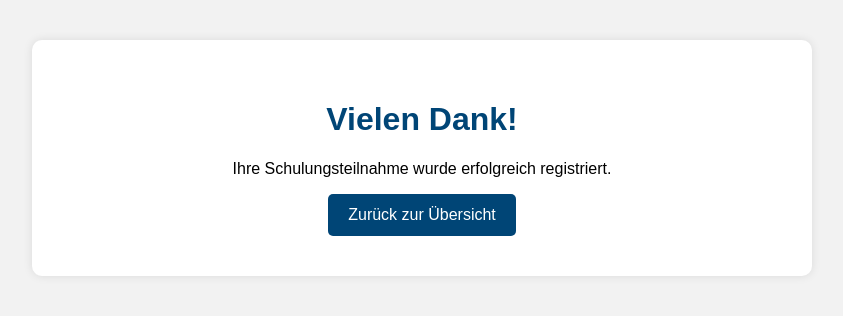
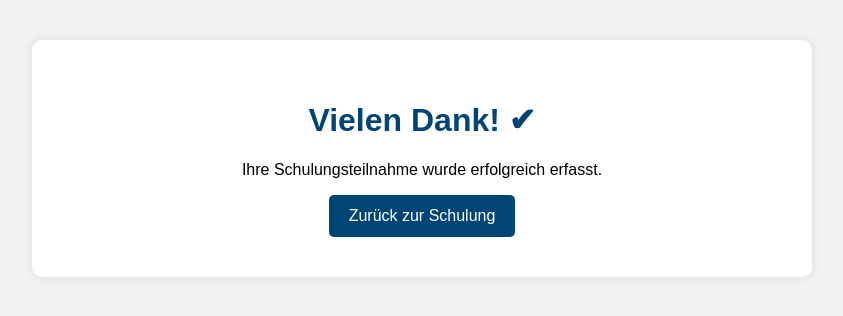
Before and after one commit to doreenthuersam-svg/vpn-schulung, a plain HTML site: page danke.html in a window 1280 px wide. Shown: the whole page, without its empty margins (218-1061 px from the left). Drawn offline with Linux system fonts and the light colour scheme.

Commit message:
Update danke.html

```diff
--- a/danke.html
+++ b/danke.html
@@ -2,14 +2,16 @@
 <html lang="de">
 <head>
 <meta charset="UTF-8">
-<title>Danke!</title>
+<title>Vielen Dank!</title>
 <link rel="stylesheet" href="style.css">
 </head>
 <body>
+
 <div class="content center">
-<h1>Vielen Dank!</h1>
-<p>Ihre Schulungsteilnahme wurde erfolgreich registriert.</p>
-<a class="button" href="vpn-schulung.html">Zurück zur Übersicht</a>
+<h1>Vielen Dank! ✔</h1>
+<p>Ihre Schulungsteilnahme wurde erfolgreich erfasst.</p>
+<a class="button" href="vpn-schulung.html">Zurück zur Schulung</a>
 </div>
+
 </body>
 </html>
```
